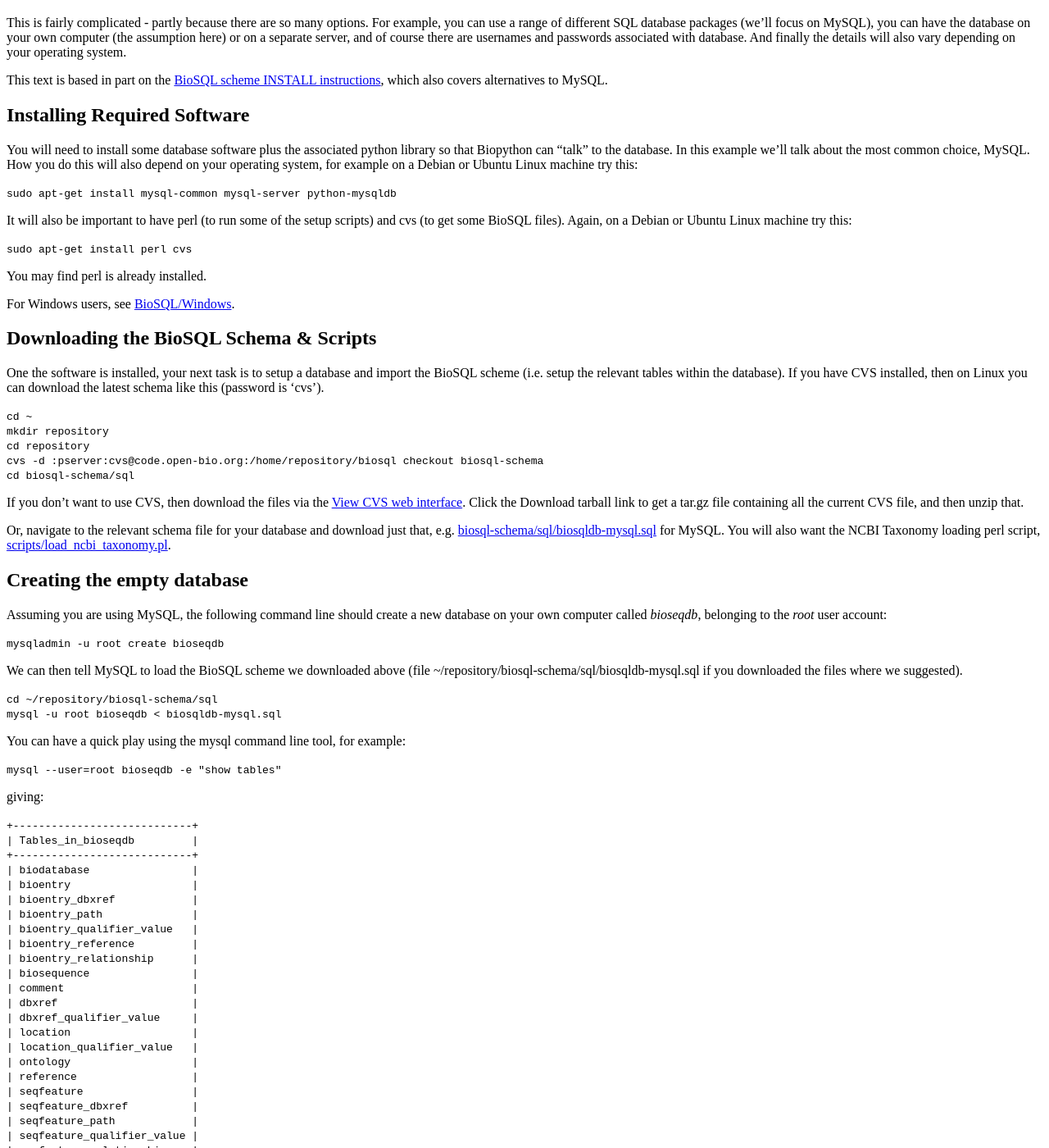
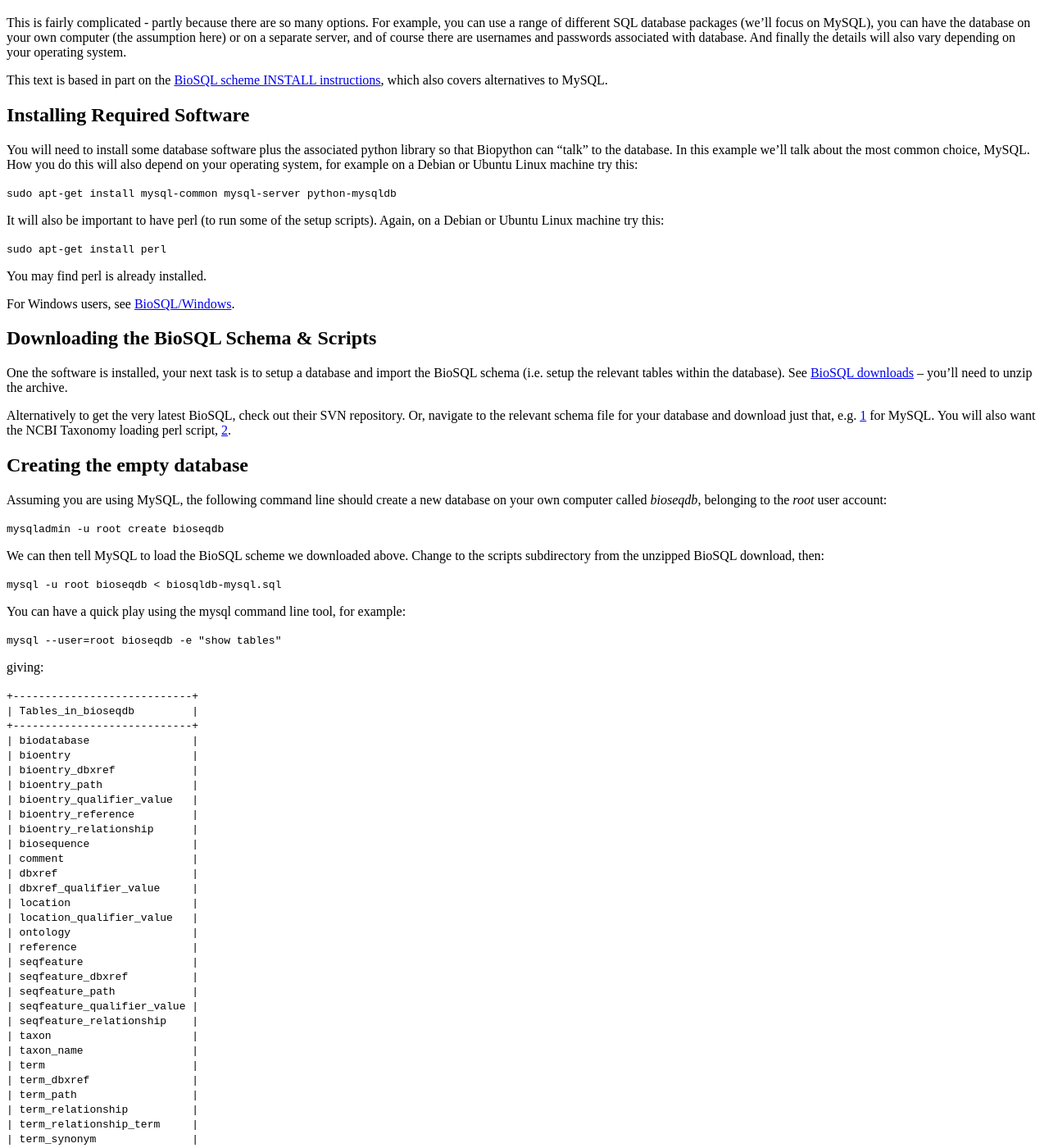
Before and after one commit to biopython/biopython.github.io, a Jekyll site: the page built from wiki/BioSQL.md, in a window 1280 px wide and 1400 px high, scrolled down 297 px. Shown: the whole window at 82% size. Built offline with Jekyll 4.4.1, drawn with Linux system fonts in a browser that asks for light colours; some of the changed text lies outside the part shown.

Commit message:
BioSQL uses SVN now, not CVS, and has a downloadable release/

```diff
--- a/wiki/BioSQL.md
+++ b/wiki/BioSQL.md
@@ -35,7 +35,7 @@ usernames and passwords associated with database. And finally the
 details will also vary depending on your operating system.
 
 This text is based in part on the [BioSQL scheme INSTALL
-instructions](http://code.open-bio.org/cgi/viewcvs.cgi/*checkout*/biosql-schema/INSTALL?rev=HEAD&cvsroot=biosql&content-type=text/plain),
+instructions](http://code.open-bio.org/svnweb/index.cgi/biosql/view/biosql-schema/trunk/INSTALL),
 which also covers alternatives to MySQL.
 
 Installing Required Software
@@ -50,10 +50,9 @@ Ubuntu Linux machine try this:
 `sudo apt-get install mysql-common mysql-server python-mysqldb`
 
 It will also be important to have perl (to run some of the setup
-scripts) and cvs (to get some BioSQL files). Again, on a Debian or
-Ubuntu Linux machine try this:
+scripts). Again, on a Debian or Ubuntu Linux machine try this:
 
-`sudo apt-get install perl cvs`
+`sudo apt-get install perl`
 
 You may find perl is already installed.
 
@@ -63,27 +62,16 @@ Downloading the BioSQL Schema & Scripts
 ---------------------------------------
 
 One the software is installed, your next task is to setup a database and
-import the BioSQL scheme (i.e. setup the relevant tables within the
-database). If you have CVS installed, then on Linux you can download the
-latest schema like this (password is 'cvs').
+import the BioSQL schema (i.e. setup the relevant tables within the
+database). See [BioSQL downloads](http://www.biosql.org/wiki/Downloads)
+-- you'll need to unzip the archive.
 
-`cd ~`
-`mkdir repository`
-`cd repository`
-`cvs -d :pserver:cvs@code.open-bio.org:/home/repository/biosql checkout biosql-schema`
-`cd biosql-schema/sql`
-
-If you don't want to use CVS, then download the files via the [View CVS
-web
-interface](http://cvs.open-bio.org/cgi-bin/viewcvs/viewcvs.cgi/?cvsroot=biosql).
-Click the Download tarball link to get a tar.gz file containing all the
-current CVS file, and then unzip that.
-
-Or, navigate to the relevant schema file for your database and download
-just that, e.g.
-[biosql-schema/sql/biosqldb-mysql.sql](http://cvs.open-bio.org/cgi-bin/viewcvs/viewcvs.cgi/biosql-schema/sql/biosqldb-mysql.sql?cvsroot=biosql)
+Alternatively to get the very latest BioSQL, check out their SVN
+repository. Or, navigate to the relevant schema file for your database
+and download just that, e.g.
+[1](http://code.open-bio.org/svnweb/index.cgi/biosql/view/biosql-schema/trunk/sql/biosqldb-mysql.sql)
 for MySQL. You will also want the NCBI Taxonomy loading perl script,
-[scripts/load\_ncbi\_taxonomy.pl](http://cvs.open-bio.org/cgi-bin/viewcvs/viewcvs.cgi/biosql-schema/scripts/load_ncbi_taxonomy.pl?cvsroot=biosql).
+[2](http://code.open-bio.org/svnweb/index.cgi/biosql/view/biosql-schema/trunk/scripts/load_ncbi_taxonomy.pl).
 
 Creating the empty database
 ---------------------------
@@ -94,11 +82,10 @@ new database on your own computer called *bioseqdb*, belonging to the
 
 `mysqladmin -u root create bioseqdb`
 
-We can then tell MySQL to load the BioSQL scheme we downloaded above
-(file ~/repository/biosql-schema/sql/biosqldb-mysql.sql if you
-downloaded the files where we suggested).
+We can then tell MySQL to load the BioSQL scheme we downloaded above.
+Change to the scripts subdirectory from the unzipped BioSQL download,
+then:
 
-`cd ~/repository/biosql-schema/sql`
 `mysql -u root bioseqdb < biosqldb-mysql.sql`
 
 You can have a quick play using the mysql command line tool, for
@@ -155,9 +142,10 @@ good idea to load the NCBI taxonomy database using the
 scripts/load\_ncbi\_taxonomy.pl script in the BioSQL package.
 
 The script should be able to download the files it needs from the [NCBI
-taxonomy FTP site](ftp://ftp.ncbi.nih.gov/pub/taxonomy/) automatically:
+taxonomy FTP site](ftp://ftp.ncbi.nih.gov/pub/taxonomy/) automatically.
+Change to the scripts subdirectory from the unzipped BioSQL download,
+then:
 
-`cd ~/repository/biosql-schema/scripts`
 `./load_ncbi_taxonomy.pl --dbname bioseqdb --driver mysql --dbuser root --download true`
 
 There is about 10MB to fetch, so it can take a little while (and doesn't
```
Also changed, not shown: 1 other file.
